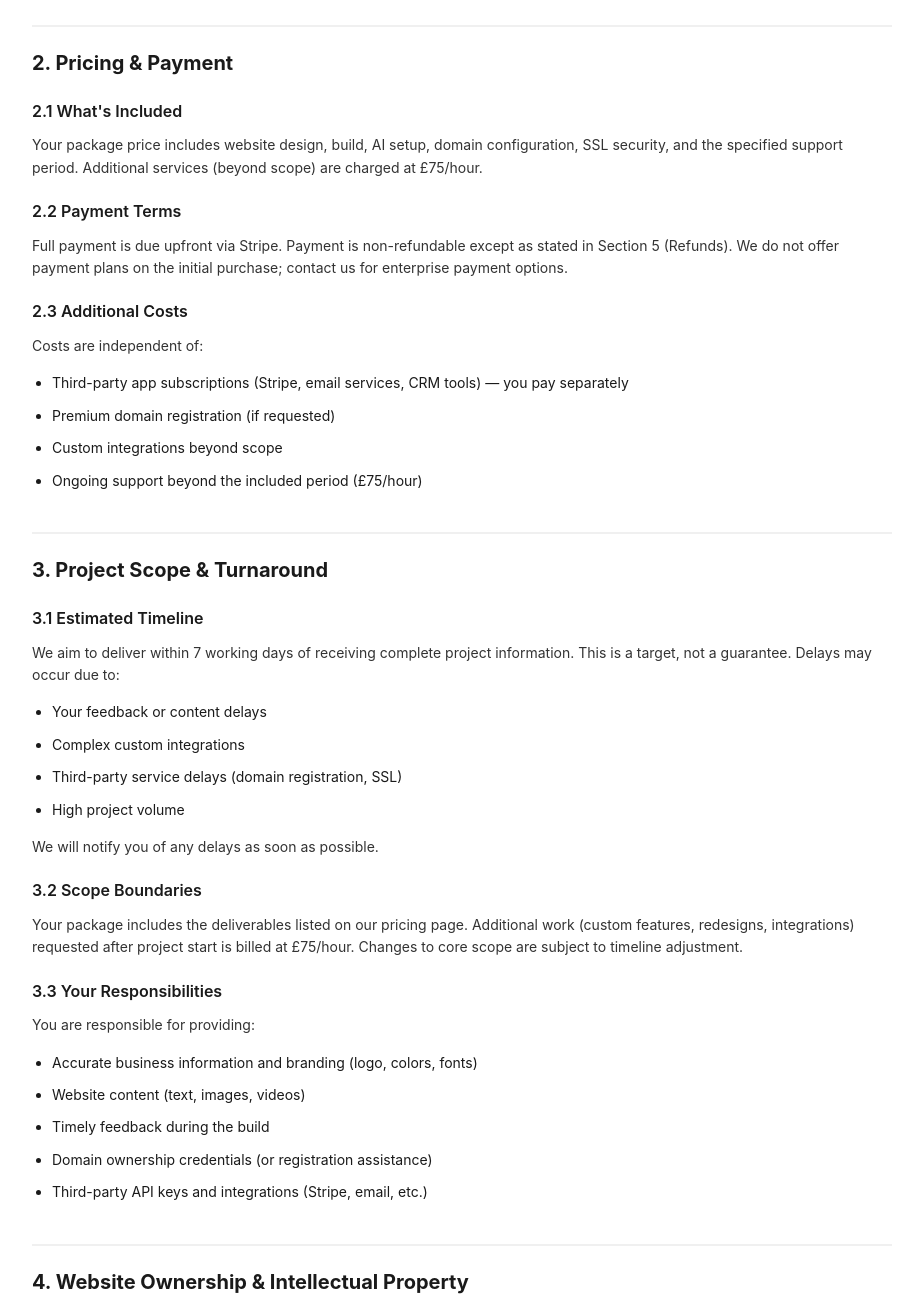
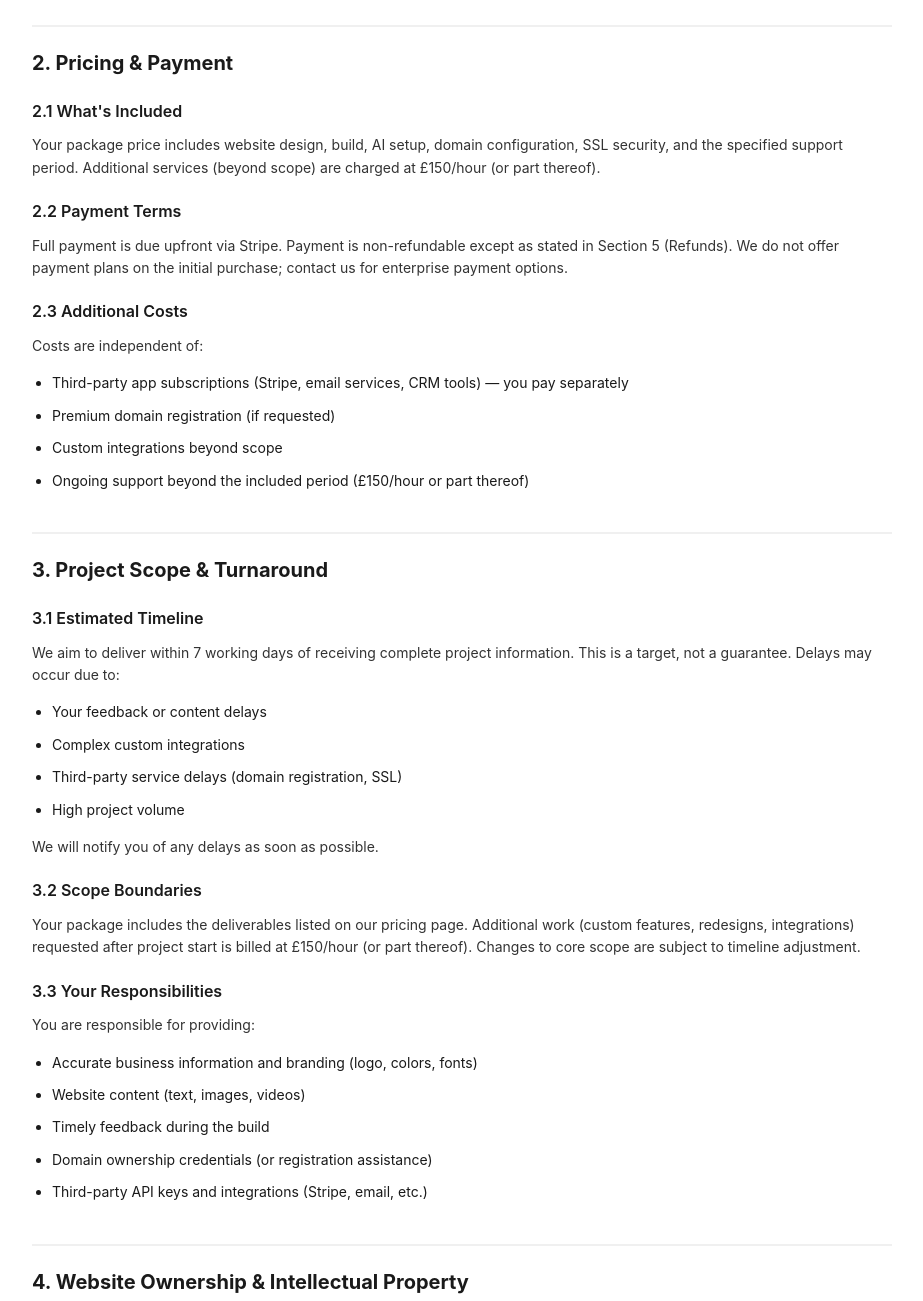
Before and after one commit to S7SSL/installsmart-site, a website: page websites/terms.html in a window 1280 px wide. Shown: the part 500-1801 px from the top of the page, without its empty margins (178-1101 px from the left). Drawn offline with Linux system fonts and the light colour scheme.

Commit message:
Update support pricing: £75/hour → £150/hour (or part thereof)

```diff
--- a/websites/terms.html
+++ b/websites/terms.html
@@ -152,7 +152,7 @@
 
     <h2>2. Pricing & Payment</h2>
     <h3>2.1 What's Included</h3>
-    <p>Your package price includes website design, build, AI setup, domain configuration, SSL security, and the specified support period. Additional services (beyond scope) are charged at £75/hour.</p>
+    <p>Your package price includes website design, build, AI setup, domain configuration, SSL security, and the specified support period. Additional services (beyond scope) are charged at £150/hour (or part thereof).</p>
 
     <h3>2.2 Payment Terms</h3>
     <p>Full payment is due upfront via Stripe. Payment is non-refundable except as stated in Section 5 (Refunds). We do not offer payment plans on the initial purchase; contact us for enterprise payment options.</p>
@@ -163,7 +163,7 @@
       <li>Third-party app subscriptions (Stripe, email services, CRM tools) — you pay separately</li>
       <li>Premium domain registration (if requested)</li>
       <li>Custom integrations beyond scope</li>
-      <li>Ongoing support beyond the included period (£75/hour)</li>
+      <li>Ongoing support beyond the included period (£150/hour or part thereof)</li>
     </ul>
 
     <h2>3. Project Scope & Turnaround</h2>
@@ -178,7 +178,7 @@
     <p>We will notify you of any delays as soon as possible.</p>
 
     <h3>3.2 Scope Boundaries</h3>
-    <p>Your package includes the deliverables listed on our pricing page. Additional work (custom features, redesigns, integrations) requested after project start is billed at £75/hour. Changes to core scope are subject to timeline adjustment.</p>
+    <p>Your package includes the deliverables listed on our pricing page. Additional work (custom features, redesigns, integrations) requested after project start is billed at £150/hour (or part thereof). Changes to core scope are subject to timeline adjustment.</p>
 
     <h3>3.3 Your Responsibilities</h3>
     <p>You are responsible for providing:</p>
@@ -238,7 +238,7 @@
     <p>Support covers bug fixes, setup issues, and training. It does not include ongoing content updates or design changes.</p>
 
     <h3>6.2 Extended Support</h3>
-    <p>Beyond the included period, support is available at £75/hour via email or video call. We recommend ongoing monthly support (£300–500/month) for websites with complex features or frequent updates.</p>
+    <p>Beyond the included period, support is available at £150/hour (or part thereof) via email or video call. We recommend ongoing monthly support (£300–500/month) for websites with complex features or frequent updates.</p>
 
     <h3>6.3 Maintenance & Updates</h3>
     <p>We automatically apply security patches and platform updates to your hosting. You are responsible for content updates and content-driven changes.</p>
```
Also changed, not shown: websites/index.html (+1 -1 lines).
